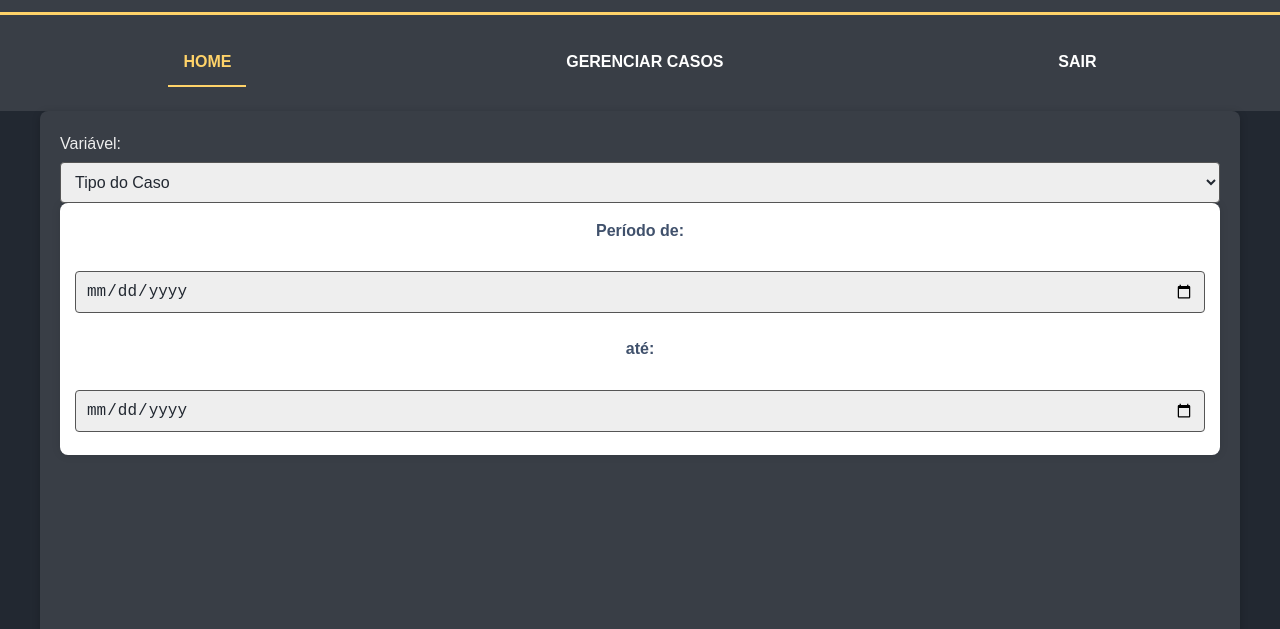
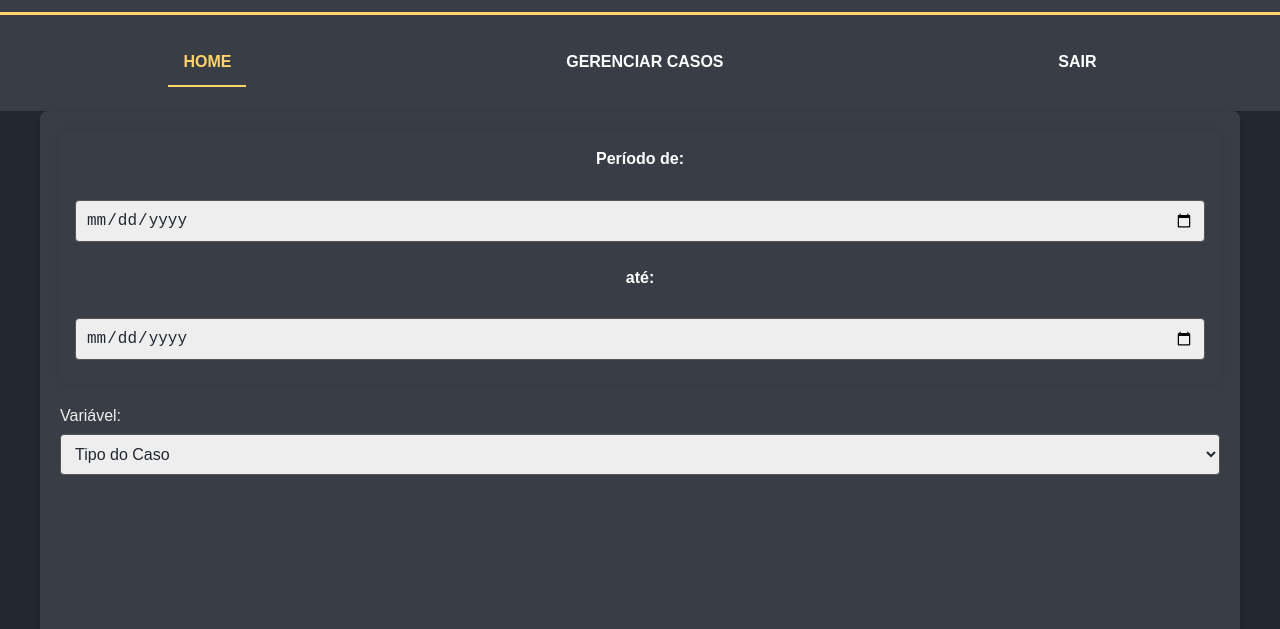
Before and after one commit to felipperaia/Frontend-Dentefier, a plain HTML site: page machine.html in a window 1280 px wide. Shown: the part 139-768 px from the top of the page. Drawn offline with nearby package versions, Linux system fonts and the light colour scheme; no server answers.

Commit message:
Ajusta a cor do texto dos filtros e reorganiza a seção de seleção de variável no gráfico de rosca

```diff
--- a/machine.html
+++ b/machine.html
@@ -16,14 +16,13 @@
       gap: 15px;
       margin-bottom: 20px;
       padding: 15px;
-      background: white;
       border-radius: 8px;
       box-shadow: 0 0 10px rgba(0, 0, 0, 0.1);
     }
 
     .filtros label {
       font-weight: bold;
-      color: #40516c;
+      color: white;
     }
   </style>
 </head>
@@ -64,18 +63,18 @@
   <div class="container">
     <div class="grafico-box rosca">
       <div class="rosca-controls">
+        <div class="filtros">
+          <label for="dataInicio">Período de:</label>
+          <input type="date" id="dataInicio" />
+          <label for="dataFim">até:</label>
+          <input type="date" id="dataFim" />
+        </div>
         <label for="variavelRosca">Variável:</label>
         <select id="variavelRosca">
           <option value="tipo_do_caso">Tipo do Caso</option>
           <option value="localizacao">Localização</option>
           <option value="vitima.etnia">Etnia da Vítima</option>
         </select>
-        <div class="filtros">
-          <label for="dataInicio">Período de:</label>
-          <input type="date" id="dataInicio" />
-          <label for="dataFim">até:</label>
-          <input type="date" id="dataFim" />
-        </div>
       </div>
       <canvas id="graficoRosca"></canvas>
     </div>
```
